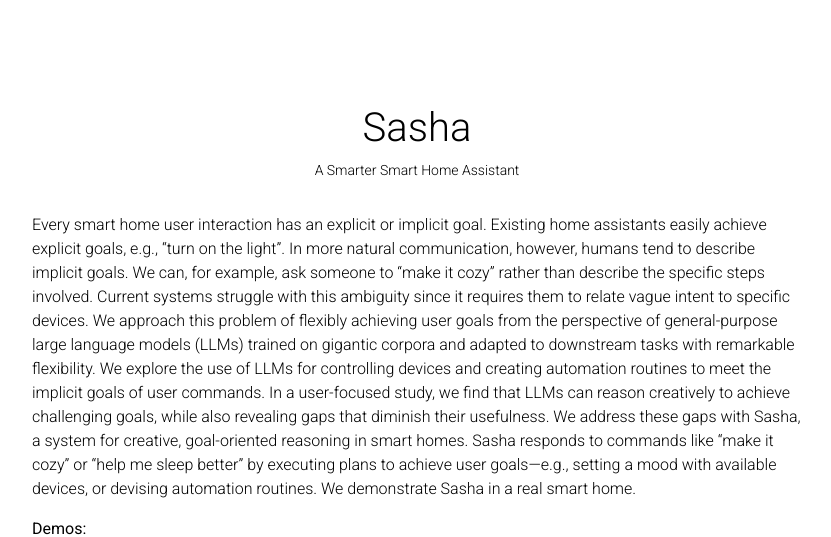
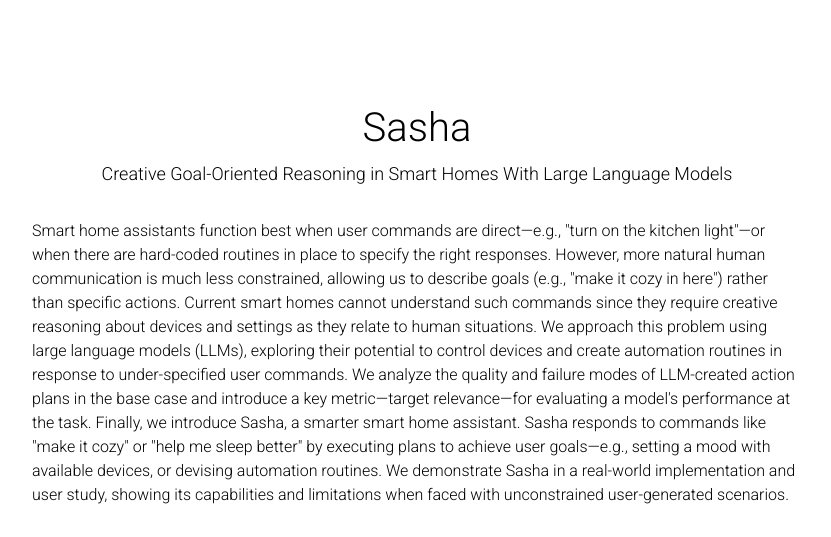
Before and after one commit to UT-MPC/UT-MPC.github.io, a Jekyll site: the page built from _research/sasha.md, in a window 1280 px wide, cut to the strip 0-537 px from the top of the page. Shown: the whole strip, without its empty margins (223-1054 px from the left). Built offline with Jekyll 4.4.1, drawn with Linux system fonts in a browser that asks for light colours; full-size pictures stand in for the smaller copies a plugin makes; comment, search, counter and statistics services are not loaded; a style sheet for code colours, icons or effects is not loaded; some of the changed text lies outside the part shown.

Commit message:
Sasha styling updates

```diff
--- a/_layouts/sasha_page.html
+++ b/_layouts/sasha_page.html
@@ -5,8 +5,8 @@ layout: default
         <div class="post">
 
           <header class="post-header">
-            <h1 class="post-title", align="center">{{ page.title }}</h1>
-            <p class="post-description", align="center">{{ page.subtitle }}</p>
+            <h1 class="post-title" align="center">{{ page.title }}</h1>
+            <p class="post-description" align="center">{{ page.subtitle }}<p>
           </header>
 
           <article>
--- a/_research/sasha.md
+++ b/_research/sasha.md
@@ -1,107 +1,139 @@
 ---
 layout: sasha_page
 title: Sasha
-subtitle: A Smarter Smart Home Assistant
-description: Smart home assistants function best when user commands are direct—e.g., "turn on the kitchen light"—or when there are hard-coded routines in place to specify the right responses. However, more natural human communication tends to be less constrained, allowing us to describe goals (e.g., "make it cozy in here") rather than specific actions. Current smart homes cannot understand such commands since they require creative reasoning about devices and settings as they relate to human situations. We approach this problem using large language models (LLMs), exploring their potential to control devices and create automation routines in response to under-specified user commands. We analyze the quality and failure modes of LLM-created action plans in the base case using a diverse N=20 user survey. We then introduce a key metric–target relevance–for evaluating model performance at the task, reporting results for several foundation LLMs. Finally, we introduce Sasha, a smarter smart home assistant. Sasha responds to commands like "make it cozy" or "help me sleep better" by executing plans to achieve user goals—e.g., setting a mood with available devices, or devising automation routines. We evaluate Sasha in a hands-on user study, showing its capabilities and limitations when faced with unconstrained user-generated scenarios.
+subtitle: Creative Goal-Oriented Reasoning in Smart Homes With Large Language Models
+description: Smart home assistants function best when user commands are direct–e.g., "turn on the kitchen light"—or when there are hard-coded routines in place to specify the right responses. However, more natural human communication is much less constrained, allowing us to describe goals (e.g., "make it cozy in here") rather than specific actions. Current smart homes cannot understand such commands since they require creative reasoning about devices and settings as they relate to human situations. We approach this problem using large language models (LLMs), exploring their potential to control devices and create automation routines in response to under-specified user commands. We analyze the quality and failure modes of LLM-created action plans in the base case and introduce a key metric–target relevance–for evaluating a model's performance at the task. Finally, we introduce Sasha, a smarter smart home assistant. Sasha responds to commands like "make it cozy" or "help me sleep better" by executing plans to achieve user goals—e.g., setting a mood with available devices, or devising automation routines. We demonstrate Sasha in a real-world implementation and user study, showing its capabilities and limitations when faced with unconstrained user-generated scenarios.
 img: assets/img/projects/sasha.jpg
 participants: Evan King (Ph.D. student), Haoxiang (Steven) Yu (Ph.D. student), Sangsu Lee (Ph.D. student), Dr. Christine Julien (MPC director)
 importance: 0
 category: Current Projects
 no_header: true
 ---
+<style>
+    hr {
+        border-color: #ddd;
+        padding-bottom: 1em;
+    }
 
-<p> Every smart home user interaction has an explicit or implicit goal. Existing home assistants easily achieve explicit goals, e.g., “turn on the light”. In more natural communication, however, humans tend to describe implicit goals. We can, for example, ask someone to “make it cozy” rather than describe the specific steps involved. Current systems struggle with this ambiguity since it requires them to relate vague intent to specific devices. We approach this problem of flexibly achieving user goals from the perspective of general-purpose large language models (LLMs) trained on gigantic corpora and adapted to downstream tasks with remarkable flexibility. We explore the use of LLMs for controlling devices and creating automation routines to meet the implicit goals of user commands. In a user-focused study, we find that LLMs can reason creatively to achieve challenging goals, while also revealing gaps that diminish their usefulness. We address these gaps with Sasha, a system for creative, goal-oriented reasoning in smart homes. Sasha responds to commands like “make it cozy” or “help me sleep better” by executing plans to achieve user goals—e.g., setting a mood with available devices, or devising automation routines. We demonstrate Sasha in a real smart home.</p>
+    .post-description {
+        font-size: large;
+    }
 
-<b>Demos: </b>
+    .abstract {
+        padding-bottom: 1em;
+    }
+
+    .sasha-profile {
+        width: 165px;
+        height: 165px;
+        border-radius: 50%;
+        object-fit: cover; /* use the one you need */
+    }
+
+    .sasha-profile-link {
+        color: black;
+    }
+
+    footer {
+        display: none;
+    }
+</style>
+
+<p class="abstract"> Smart home assistants function best when user commands are direct—e.g., "turn on the kitchen light"—or when there are hard-coded routines in place to specify the right responses. However, more natural human communication is much less constrained, allowing us to describe goals (e.g., "make it cozy in here") rather than specific actions. Current smart homes cannot understand such commands since they require creative reasoning about devices and settings as they relate to human situations. We approach this problem using large language models (LLMs), exploring their potential to control devices and create automation routines in response to under-specified user commands. We analyze the quality and failure modes of LLM-created action plans in the base case and introduce a key metric—target relevance—for evaluating a model's performance at the task. Finally, we introduce Sasha, a smarter smart home assistant. Sasha responds to commands like "make it cozy" or "help me sleep better" by executing plans to achieve user goals—e.g., setting a mood with available devices, or devising automation routines. We demonstrate Sasha in a real-world implementation and user study, showing its capabilities and limitations when faced with unconstrained user-generated scenarios. </p>
+
+---
 
 <div class="row mt-3">
     <div class="col-sm mt-3 mt-md-0">
-        {% include video.html path="https://www.stevenyu.xyz/assets/sasha/vibrant.mp4" class="img-fluid rounded z-depth-1" controls=false loop=true autoplay=true muted=true%}
+        {% include video.html path="https://www.stevenyu.xyz/assets/sasha/vibrant.mp4" class="img-fluid z-depth-1" controls=false loop=true autoplay=true muted=true%}
         <div class="caption">
-            Vibrant
+            "Make it vibrant and colorful in here"
         </div>
     </div>
 
     <div class="col-sm mt-3 mt-md-0">
-        {% include video.html path="https://www.stevenyu.xyz/assets/sasha/movie+popcorn.mp4" class="img-fluid rounded z-depth-1" controls=false loop=true autoplay=true muted=true%}
+        {% include video.html path="https://www.stevenyu.xyz/assets/sasha/movie+popcorn.mp4" class="img-fluid z-depth-1" controls=false loop=true autoplay=true muted=true%}
         <div class="caption">
-            Movie Popcorn
+            "I want to watch a movie and have some popcorn"
         </div>
     </div>
 
     <div class="col-sm mt-3 mt-md-0">
-        {% include video.html path="https://www.stevenyu.xyz/assets/sasha/popcorn%20burning.mp4" class="img-fluid rounded z-depth-1" controls=false loop=true autoplay=true muted=true%}
+        {% include video.html path="https://www.stevenyu.xyz/assets/sasha/popcorn%20burning.mp4" class="img-fluid z-depth-1" controls=false loop=true autoplay=true muted=true%}
         <div class="caption">
-            popcorn burning
+            "I think the popcorn is burning"
         </div>
     </div>
 
 </div>
 
-
 <div class="row mt-3">
     <div class="col-sm mt-3 mt-md-0">
-        {% include video.html path="https://www.stevenyu.xyz/assets/sasha/boring%20movie_1.mp4" class="img-fluid rounded z-depth-1" controls=false loop=true autoplay=true muted=true%}
+        {% include video.html path="https://www.stevenyu.xyz/assets/sasha/boring%20movie_1.mp4" class="img-fluid z-depth-1" controls=false loop=true autoplay=true muted=true%}
         <div class="caption">
-            Boring Movie
+            "This movie is pretty boring"
         </div>
     </div>
     <div class="col-sm mt-3 mt-md-0">
-        {% include video.html path="https://www.stevenyu.xyz/assets/sasha/chinese_1.mp4" class="img-fluid rounded z-depth-1" controls=false loop=true autoplay=true muted=true%}
+        {% include video.html path="https://www.stevenyu.xyz/assets/sasha/chinese_1.mp4" class="img-fluid z-depth-1" controls=false loop=true autoplay=true muted=true%}
         <div class="caption">
-            Chinese
+            "請幫我再多準備一點咖啡" <br>
+            "Please help me prepare more coffee"
         </div>
     </div>
     <div class="col-sm mt-3 mt-md-0">
-        {% include video.html path="https://www.stevenyu.xyz/assets/sasha/korean_1.mp4" class="img-fluid rounded z-depth-1" controls=false loop=true autoplay=true muted=true%}
+        {% include video.html path="https://www.stevenyu.xyz/assets/sasha/korean_1.mp4" class="img-fluid z-depth-1" controls=false loop=true autoplay=true muted=true%}
         <div class="caption">
-            Korean
+            "커튼 밖의 세상이 보고 싶어" <br>
+            "I want to see the world outside the curtains"
         </div>
     </div>
 </div>
 
-
-<b>Project Participants: </b>
-
-<div class="row mt-3">
-    <div class="col-sm mt-3 mt-md-0">
-        {% include figure.html path="assets/img/members/evan.jpeg" title="Evan King" class="img-fluid rounded z-depth-1" %}
+---
+<div class="row">
+    <div class="col-6 col-sm-3" style="text-align: center;">
+        {% include figure.html path="assets/img/members/evan.jpeg" title="Evan King" class="img-fluid z-depth-1 sasha-profile" %}
         <div class="caption">
-            Evan King
+            <a class="sasha-profile-link" href="https://evanking.io">Evan King</a>
         </div>
     </div>
-    <div class="col-sm mt-3 mt-md-0">
-        {% include figure.html path="assets/img/members/haoxiang_yu.jpg" title="Haoxiang (Steven) Yu" class="img-fluid rounded z-depth-1" %}
+    <div class="col-6 col-sm-3" style="text-align: center;">
+        {% include figure.html path="assets/img/members/haoxiang_yu.jpg" title="Haoxiang (Steven) Yu" class="img-fluid z-depth-1 sasha-profile" %}
         <div class="caption">
-            Haoxiang (Steven) Yu
+            <a class="sasha-profile-link" href="https://www.stevenyu.xyz">Haoxiang (Steven) Yu</a>
         </div>
     </div>
-    <div class="col-sm mt-3 mt-md-0">
-        {% include figure.html path="assets/img/members/img_1789.jpg" title="Sangsu Lee" class="img-fluid rounded z-depth-1" %}
+    <div class="col-6 col-sm-3" style="text-align: center;">
+        {% include figure.html path="assets/img/members/img_1789.jpg" title="Sangsu Lee" class="img-fluid z-depth-1 sasha-profile" %}
         <div class="caption">
-            Sangsu Lee
+            <a class="sasha-profile-link" href="https://leesangsu.com">Sangsu Lee</a>
         </div>
     </div>
-    <div class="col-sm mt-3 mt-md-0">
-        {% include figure.html path="assets/img/members/photo.jpg" title="Dr. Christine Julien" class="img-fluid rounded z-depth-1" %}
+    <div class="col-6 col-sm-3" style="text-align: center;">
+        {% include figure.html path="assets/img/members/photo.jpg" title="Christine Julien" class="img-fluid z-depth-1 sasha-profile" %}
         <div class="caption">
-            Dr. Christine Julien
+            <a class="sasha-profile-link" href="https://users.ece.utexas.edu/~julien/">Christine Julien</a>
         </div>
     </div>
 </div>
 
-<b>Example Video: </b>
+---
+
 <div class="row">
-    <div style="width: 100%;">
+    <div class="col-sm mt-3" style="padding-bottom: 1em;">
     <div style="position: relative; overflow: hidden; height: 0; padding-bottom: 56.25%;">
-        <iframe src="https://www.youtube.com/embed/ZX_sc_EloKU?si=23LXnW3jjcUJo2iR" style="position: absolute; top: 0; left: 0; width: 100%; height: 100%; max-width: 100%;"></iframe>
+        <iframe src="https://www.youtube.com/embed/ZX_sc_EloKU?si=23LXnW3jjcUJo2iR" style="position: absolute; top: 0; left: 0; width: 100%; height: 100%; max-width: 100%; border: none;"></iframe>
     </div>
     </div>
 </div>
 
+---
 
-<b>Publications: </b>
-<ol>
-  <li>Evan King, Haoxiang Yu, Sangsu Lee, Christine Julien. "Sasha: creative goal-oriented reasoning in smart homes with large language models" arXiv preprint arXiv:2305.09802 (2023).</li>
-  <li>Evan King, Haoxiang Yu, Sangsu Lee, Christine Julien. "Get ready for a party: Exploring smarter smart spaces with help from large language models" arXiv preprint arXiv:2303.14143 (2023).</li>
-</ol>
+<div class="row">
+    <div class="col-sm mt-3 mt-md-0">
+        <h4>Publications</h4>
+        <p>Evan King, Haoxiang Yu, Sangsu Lee, Christine Julien. "Sasha: creative goal-oriented reasoning in smart homes with large language models" arXiv preprint <a href="https://arxiv.org/abs/2305.09802">arXiv:2305.09802</a> (2023).</p>
+        <p>Evan King, Haoxiang Yu, Sangsu Lee, Christine Julien. "Get ready for a party: Exploring smarter smart spaces with help from large language models" arXiv preprint <a href="https://arxiv.org/abs/2303.14143">arXiv:2303.14143</a> (2023).</p>
+    </div>
+</div>
```
